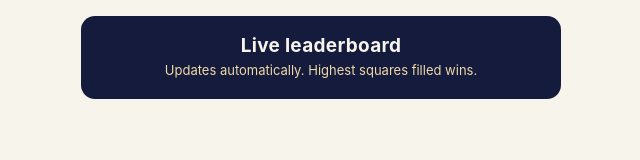
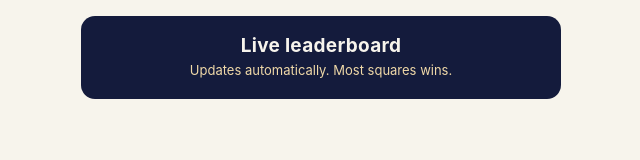
Before and after one commit to jenisezyang/fyr-social-bingo, a website: page public/leaderboard.html in a window 1280 px wide. Shown: the full height of the page, 319-959 px from the left. Drawn offline with Linux system fonts and the light colour scheme; no server answers.

Commit message:
Leaderboard: reword caption to 'Most squares wins'

```diff
--- a/public/leaderboard.html
+++ b/public/leaderboard.html
@@ -10,7 +10,7 @@
 <div class="wrap">
   <header>
     <h1>Live leaderboard</h1>
-    <p>Updates automatically. Highest squares filled wins.</p>
+    <p>Updates automatically. Most squares wins.</p>
   </header>
   <div id="board"></div>
 </div>
```
